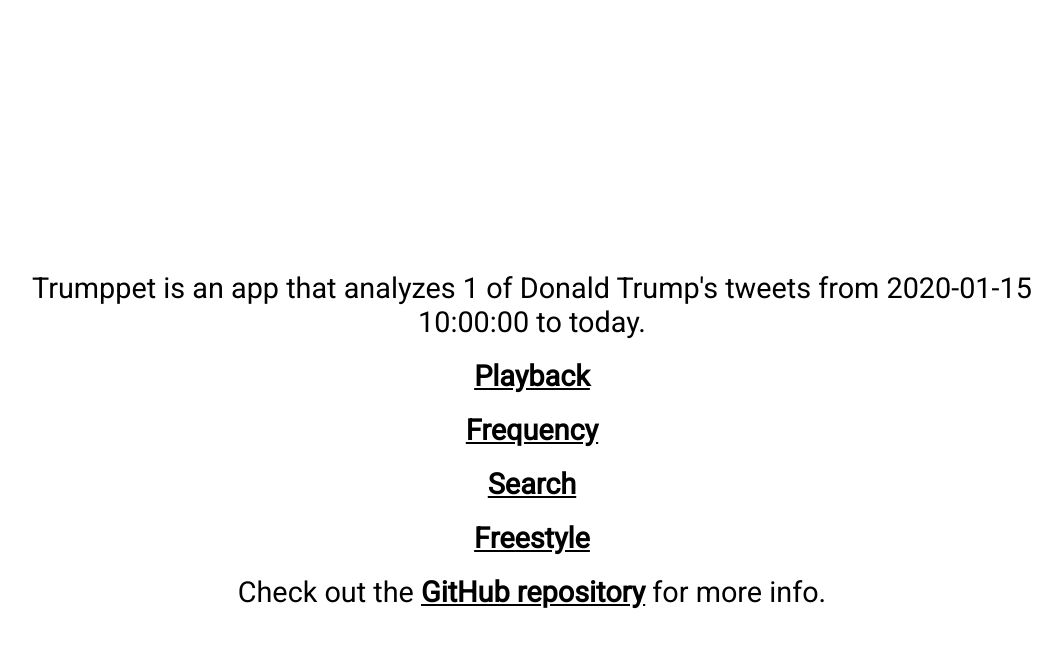
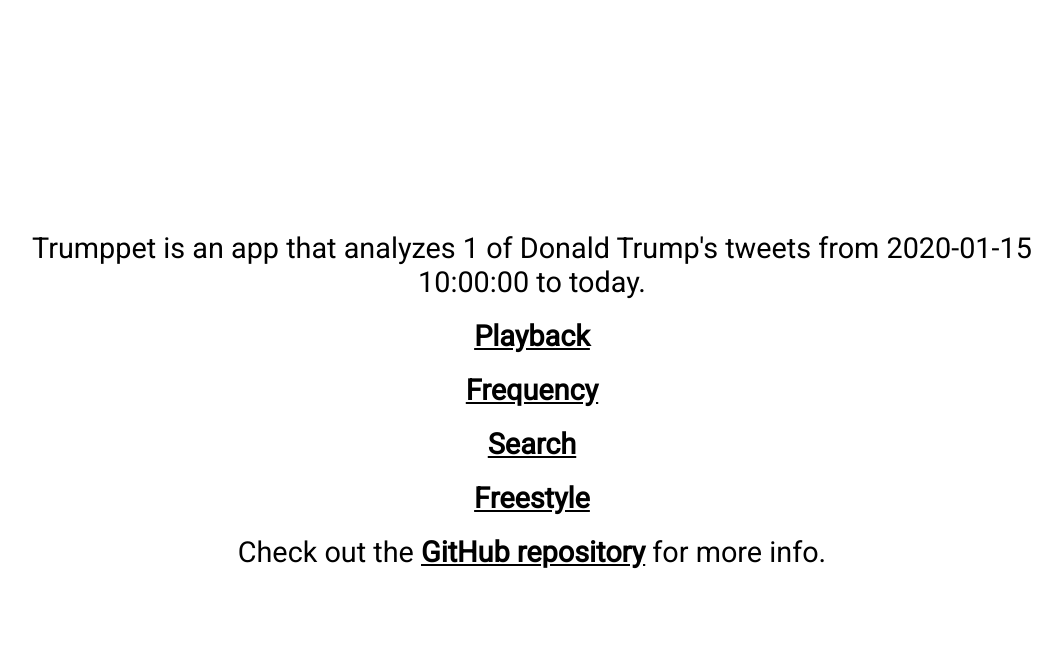
Before and after one commit to chrismeyers/trumppet, a Flask app: template trumppetweb/templates/index.html in a window 1280 px wide. Shown: the top 648 px of the page, without its empty margins (108-1170 px from the left). Run offline with Flask 2, Linux system fonts and the light colour scheme; the template is opened without the code that fills it: most values are stand-ins (such as "Sample title", 1, 10 or a date in 2020).

Commit message:
centered block on landing page.

```diff
--- a/trumppetweb/static/css/styles.css
+++ b/trumppetweb/static/css/styles.css
@@ -22,6 +22,9 @@
   max-width: 1000px;
   width: auto;
   margin: 90px 10px 10px 10px;
+}
+.landing-block {
+  margin: 10px;
 }
 .flex-item {
   margin: 20px 0px;
--- a/trumppetweb/templates/index.html
+++ b/trumppetweb/templates/index.html
@@ -2,7 +2,7 @@
 
 <body>
   <div class="intro large-font flex-container">
-    <div class="row">
+    <div class="row landing-block">
       <div class="flex-item">Trumppet is an app that analyzes {{ num_tweets }} of Donald Trump's tweets from {{ start_date }} to today.</div>
       <div class="flex-item"><a class="fancytxt" href="/playback">Playback</a></div>
       <div class="flex-item"><a class="fancytxt" href="/frequency">Frequency</a></div>
```
